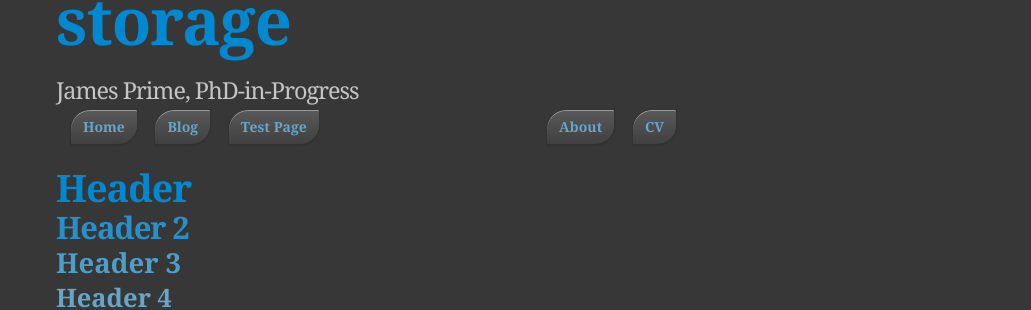
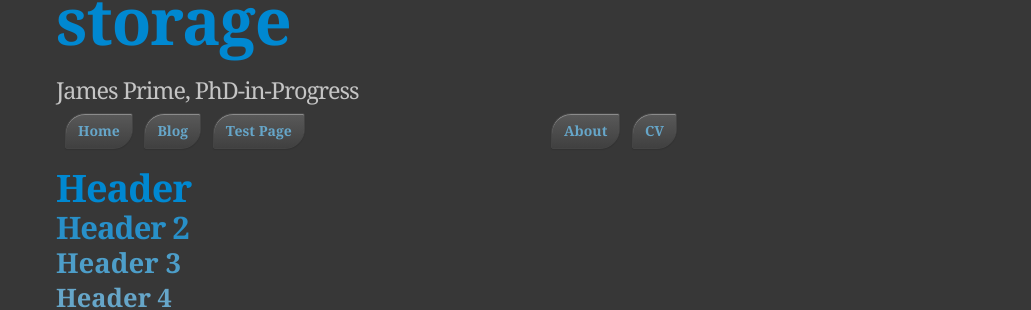
Before and after one commit to jamesprime/jamesprime.github.io, a Jekyll site: the page built from _pages/dhtest/index.md, in a window 1280 px wide. Shown: the part 165-475 px from the top of the page, without its empty margins (249-1280 px from the left). Built offline with Jekyll 4.4.1, drawn with Linux system fonts in a browser that asks for light colours; nearby versions of some CDN libraries; formulas are drawn with MathJax 3.

Commit message:
Updated _sass/uberduper.scss
Colour and margin changes as further test to .banner stylings

```diff
--- a/_sass/uberduper.scss
+++ b/_sass/uberduper.scss
@@ -242,14 +242,14 @@
     // padding-right: 10px;
 
     .button {
-        border: 1px solid #333;
+        border: 1px solid #444;
         background: linear-gradient(#595959, #404040);
         border-radius: 20px 2px 20px 2px;
-        box-shadow: inset 0 1px 0 rgba(255, 255, 255, .4), 0 1px 1px rgba(0, 0, 0, .1);
+        box-shadow: inset 0 1px 0 rgba(255, 255, 255, .3), 0 1px 1px rgba(0, 0, 0, .1);
         background-color: #4C4C4C;
-        margin-left: 5px;
+        margin-left: 0;
         padding: 10px 12px;
-        margin-top: 6px;
+        margin-top: 10px;
         line-height: 14px;
         font-size: 14px;
         color: #CCC;
@@ -284,6 +284,7 @@
 
         li {
             display: inline;
+            color: #CCC;
 
             a.button {
                 background-color: #404040;
```
